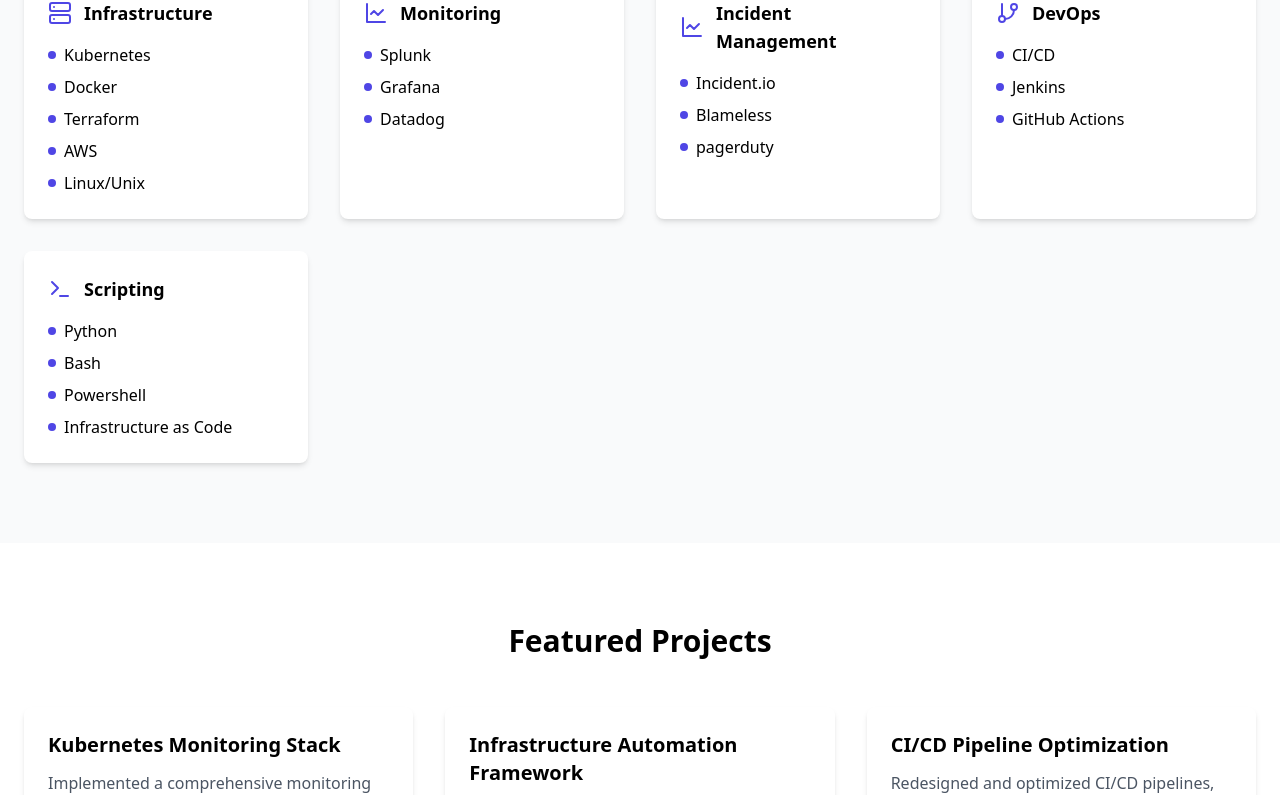
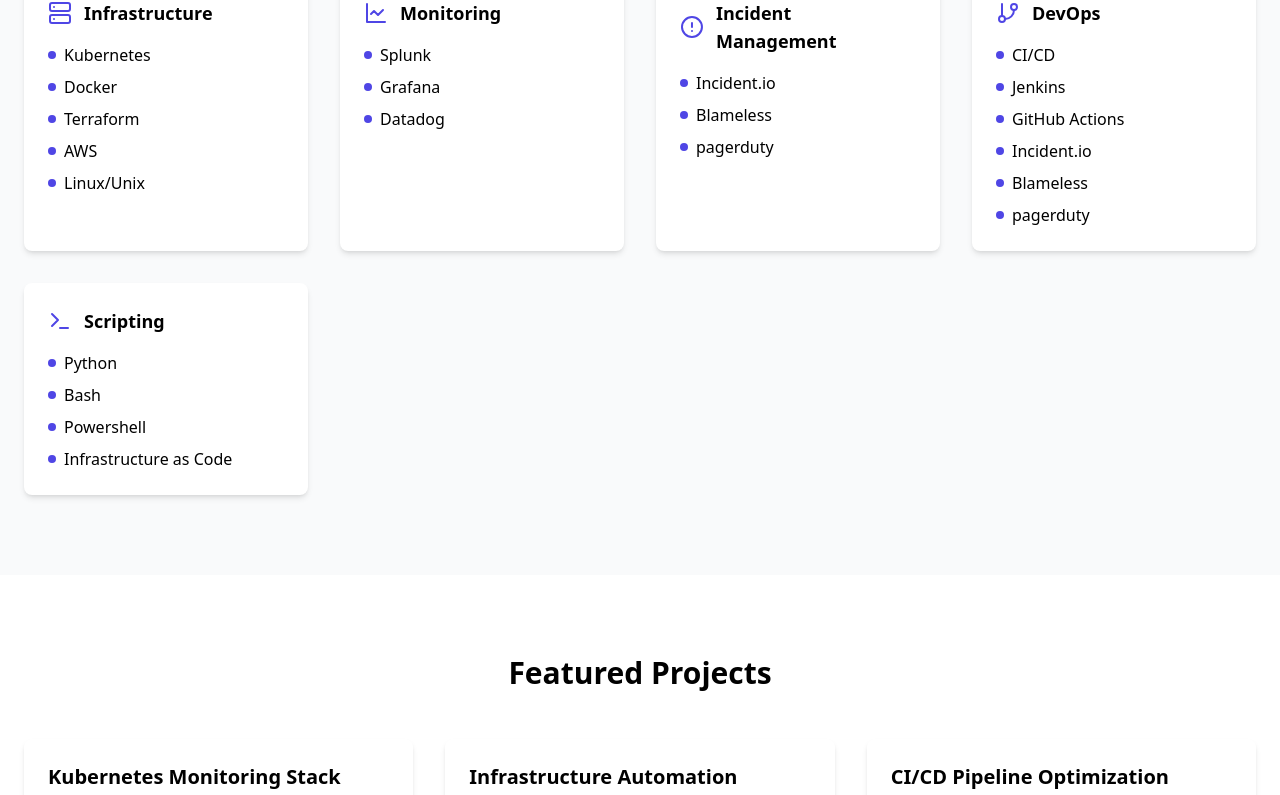
Before and after one commit to Dineshk-A/Portfolio, a React (Vite) app: page / in a window 1280 px wide. Shown: the part 891-1686 px from the top of the page. Built offline with nearby package versions, Linux system fonts and the light colour scheme.

Commit message:
Update Skills.tsx

```diff
--- a/src/components/Skills.tsx
+++ b/src/components/Skills.tsx
@@ -1,5 +1,5 @@
 import React from 'react';
-import { Server, Cloud, GitBranch, Terminal, Database, LineChart } from 'lucide-react';
+import { Server, Cloud, GitBranch, Terminal, Database, LineChart , AlertCircle } from 'lucide-react';
 
 const skills = [
   {
@@ -14,13 +14,13 @@
   },
   {
     category: "Incident Management",
-    icon: LineChart,
+    icon: AlertCircle,
     items: ["Incident.io", "Blameless", "pagerduty"]
   },
   {
     category: "DevOps",
     icon: GitBranch,
-    items: ["CI/CD", "Jenkins", "GitHub Actions"]
+    items: ["CI/CD", "Jenkins", "GitHub Actions","Incident.io", "Blameless", "pagerduty"]
   },
   {
     category: "Scripting",
```
